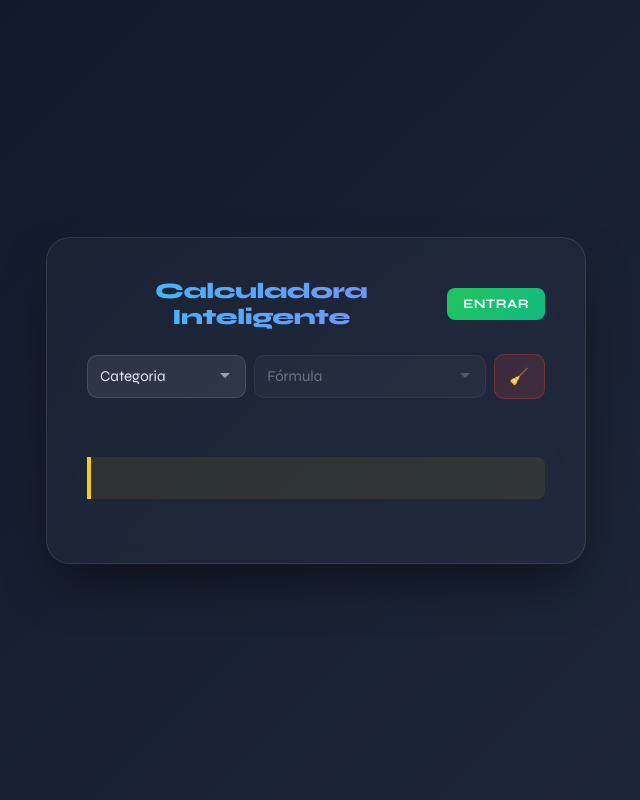
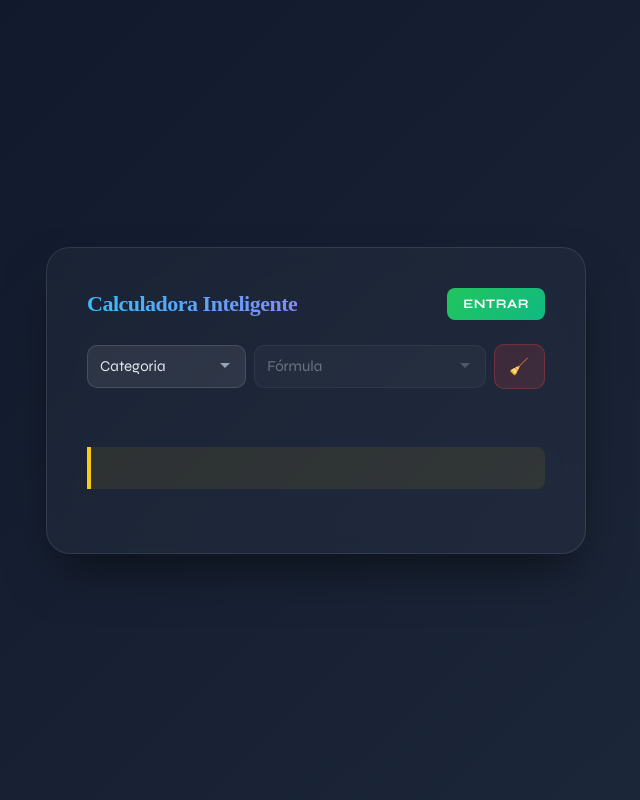
Before and after one commit to Andressis/Calculadora, a Flask app: page / in a window 1280 px wide. Shown: the whole page, without its empty margins (324-964 px from the left). Run offline with Flask 3, Linux system fonts and the light colour scheme.

Commit message:
Update style.css

```diff
--- a/static/style.css
+++ b/static/style.css
@@ -8,7 +8,7 @@
 
 body {
     background: linear-gradient(135deg, #0f172a, #1e293b);
-    font-family: 'Syne', Arial, sans-serif;
+    /* font-family: 'Syne', Arial, sans-serif; */
     display: flex;
     justify-content: center;
     align-items: center;
```
